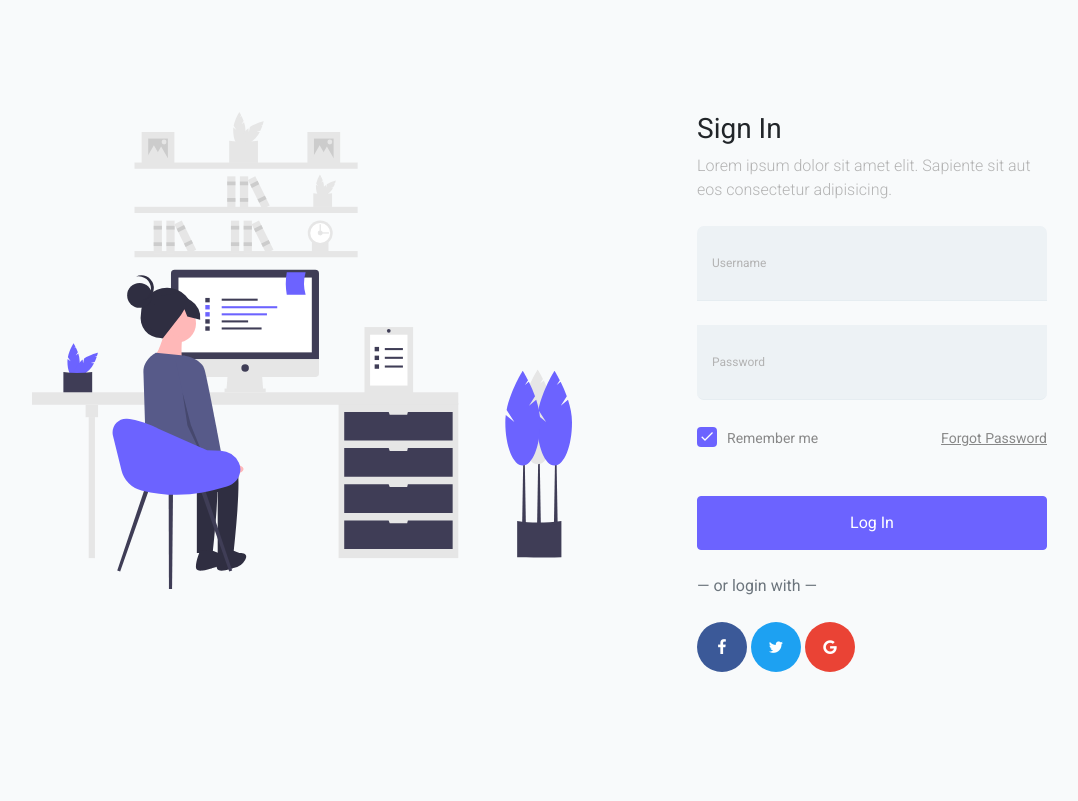
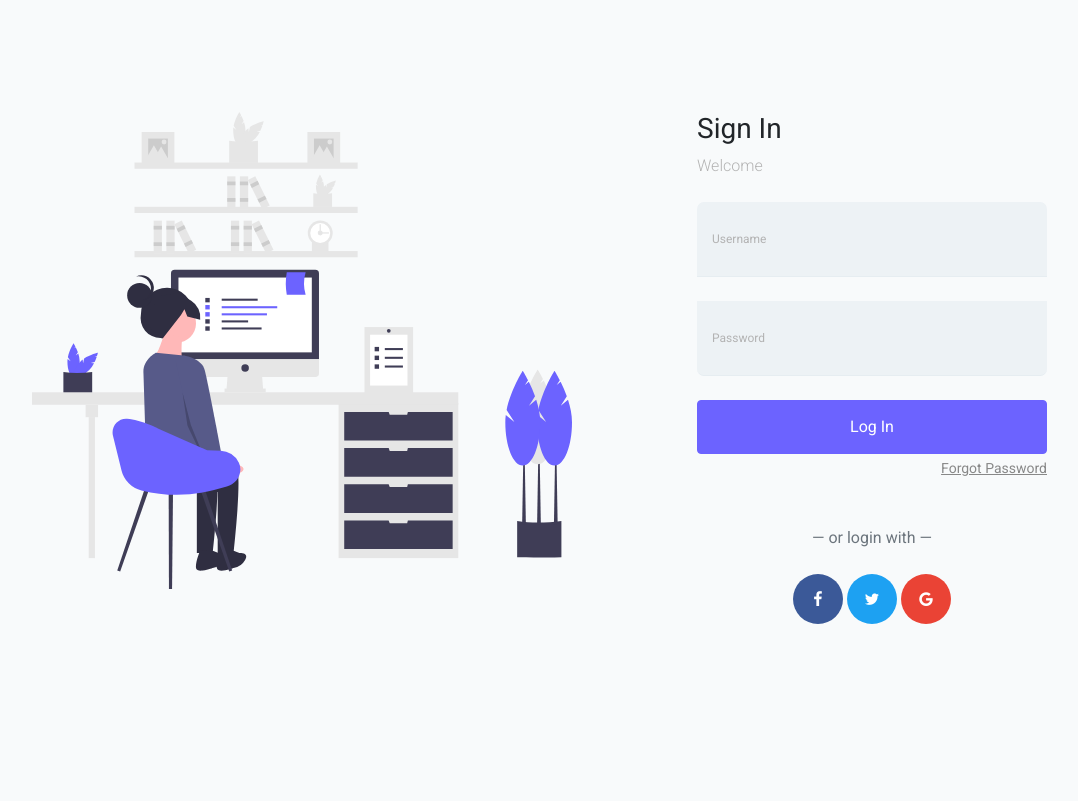
Before and after one commit to rzatalibov555/RProject, a Django app: page /login in a window 1280 px wide. Shown: the whole page, without its empty margins (53-1131 px from the left). After the commit the page ends 624 px from the top, so only its background shows below. Run offline with Django 4.2, Linux system fonts and the light colour scheme; some libraries are stand-ins or nearby versions; some web fonts are replaced.

Commit message:
login form finish. Username and password, Check user, form errors, login, redirect

```diff
--- a/accounts/forms.py
+++ b/accounts/forms.py
@@ -1,9 +1,41 @@
 from django import forms
-from django.contrib.auth import get_user_model
+from django.contrib.auth import get_user_model, authenticate
 
 User = get_user_model()
 
 class LoginForm(forms.ModelForm):
+
+    password = forms.CharField(widget=forms.PasswordInput) #Change password input type to password
+
     class Meta:
         model = User
         fields = ("username", "password")
+
+    # ====================== FORM VALIDATIONS Start ======================
+    def clean(self):
+        username = self.cleaned_data.get("username")
+        password = self.cleaned_data.get("password")
+
+        user = authenticate(username=username, password=password)
+        print(user)
+
+        if not user:
+            raise forms.ValidationError("Username or password is wrong!")
+
+        if not user.is_active:
+            raise forms.ValidationError("Your account is not active!")
+
+        return self.cleaned_data
+
+    # ====================== FORM VALIDATIONS End   ======================
+
+
+    # ====================== for add form-control class to all inputs Start ======================
+
+    def __init__(self, *args, **kwargs):
+        super().__init__(*args, **kwargs)
+        for field in self.fields:
+            self.fields[field].widget.attrs.update({"class": "form-control"})
+            self.fields[field].required = True
+
+    # ====================== for add form-control class to all inputs End ======================
--- a/accounts/views.py
+++ b/accounts/views.py
@@ -1,6 +1,24 @@
-from django.shortcuts import render
+from django.shortcuts import render, redirect
 from .forms import LoginForm
+from django.contrib.auth import authenticate, login
 
 def login_view(request):
-    context = {}
+
+    form = LoginForm()
+
+    if request.method == "POST":
+        form = LoginForm(request.POST or None)
+        print(form.is_valid())
+        if form.is_valid():
+            username = form.cleaned_data.get("username")
+            password = form.cleaned_data.get("password")
+            user = authenticate(username=username, password=password)
+            login(request, user)
+            return redirect("/")
+        else:
+            print(form.errors)
+
+    context = {
+        "form":form
+    }
     return render(request, "accounts/login.html", context)
--- a/templates/accounts/login.html
+++ b/templates/accounts/login.html
@@ -35,33 +35,42 @@
             <div class="col-md-8">
               <div class="mb-4">
               <h3>Sign In</h3>
-              <p class="mb-4">Lorem ipsum dolor sit amet elit. Sapiente sit aut eos consectetur adipisicing.</p>
+              <p class="mb-4">Welcome</p>
             </div>
             <form action="#" method="post">
+              {% csrf_token %}
+                {% if form.errors %}
+                  <div id="form_errors" style="color:red!important;">
+                    {% for key, value in form.errors.items %}
+                      <p>{{ value }}</p>
+                    {% endfor %}
+                  </div>
+              {% endif %}
               <div class="form-group first">
-                <label for="username">Username</label>
-                <input type="text" class="form-control" id="username">
-
-              </div>
-              <div class="form-group last mb-4 mt-4">
-                <label for="password">Password</label>
-                <input type="password" class="form-control" id="password">
-
+                <label>{{ form.username.label }}</label>
+                {{ form.username  }}
               </div>
 
-              <div class="d-flex mb-5 align-items-center">
-                <label class="control control--checkbox mb-0"><span class="caption">Remember me</span>
-                  <input type="checkbox" checked="checked"/>
-                  <div class="control__indicator"></div>
-                </label>
-                <span class="ml-auto"><a href="#" class="forgot-pass">Forgot Password</a></span>
+              <div class="form-group last mb-4 mt-4">
+                <label>{{ form.password.label }}</label>
+                {{ form.password }}
               </div>
 
               <input type="submit" value="Log In" class="btn btn-block btn-primary">
 
-              <span class="d-block text-left my-4 text-muted">&mdash; or login with &mdash;</span>
+              <div class="d-flex mb-5 align-items-center">
+<!--                <label class="control control&#45;&#45;checkbox mb-0"><span class="caption">Remember me</span>-->
+<!--                  <input type="checkbox" checked="checked"/>-->
+<!--                  <div class="control__indicator"></div>-->
+<!--                </label>-->
+                <span class="ml-auto"><a href="#" class="forgot-pass">Forgot Password</a></span>
+              </div>
 
-              <div class="social-login">
+
+
+              <span class="d-block text-center my-4 text-muted">&mdash; or login with &mdash;</span>
+
+              <div class="social-login text-center">
                 <a href="#" class="facebook">
                   <span class="icon-facebook mr-3"></span>
                 </a>
```
Also changed, not shown: db.sqlite3.
